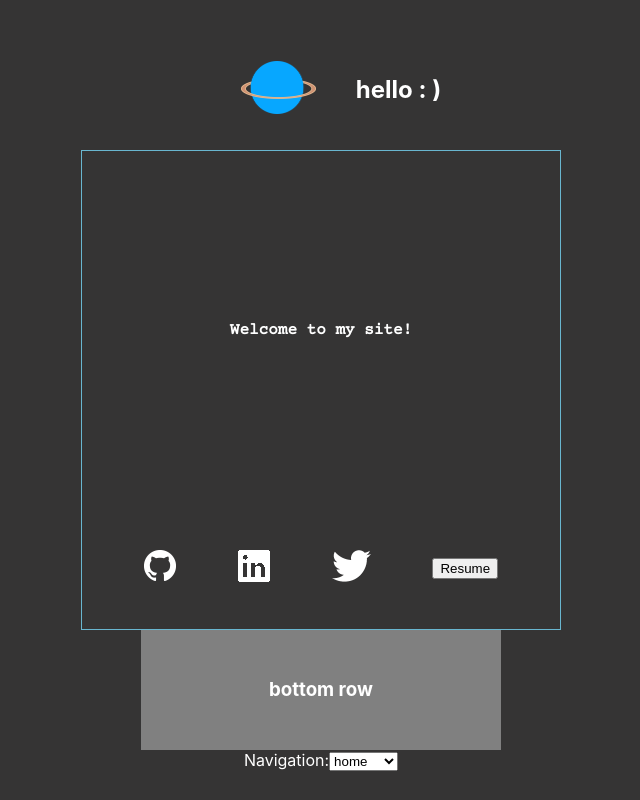
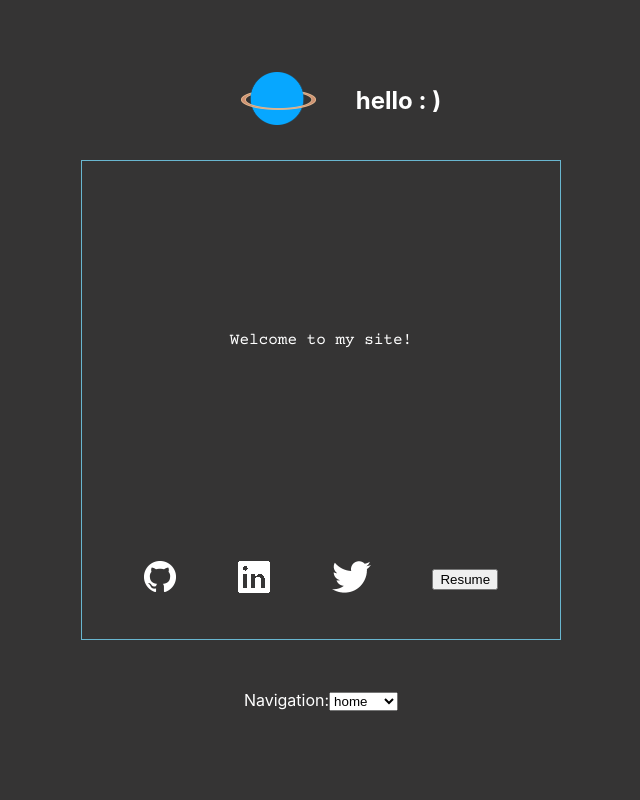
Before and after one commit to sgerpdx/pop-signpost, a Next.js app: page / in a window 1280 px wide. Shown: the whole page, without its empty margins (319-959 px from the left). Built offline with nearby package versions, Linux system fonts and the light colour scheme; a web font is replaced by a local one.

Commit message:
index-intro test green for getbytext

```diff
--- a/components/intro.jsx
+++ b/components/intro.jsx
@@ -9,7 +9,7 @@ export default function Intro() {
   return (
     <>
       <section className={styles.introTextArea}>
-        <h1>Welcome to my site!</h1>
+        <p>Welcome to my site!</p>
       </section>
       <section className={styles.socialMediaArea}>
         <p>
--- a/pages/index.jsx
+++ b/pages/index.jsx
@@ -68,8 +68,6 @@ export default function Home() {
         </section>
       </div>
       <div className={styles.bottomRow}>
-        <h3>bottom row</h3>
-      </div>
         <nav>
           <div class={styles.selectionForm}>
             <label>
@@ -83,6 +81,7 @@ export default function Home() {
             </label>
           </div>
         </nav>
+      </div>
     </section>
   );
 }
--- a/styles/Home.module.css
+++ b/styles/Home.module.css
@@ -55,7 +55,7 @@
   flex-wrap: wrap;
   justify-content: space-evenly;
   align-items: center;
-  background-color: grey;
+  background-color: rgb(53, 52, 52);
   color: white;
   width: 360px;
   height: 120px;
```
Also changed, not shown: 1 other file (tests, documents, lock files or other folders). Lines whose indentation alone changed are shown as unchanged.
